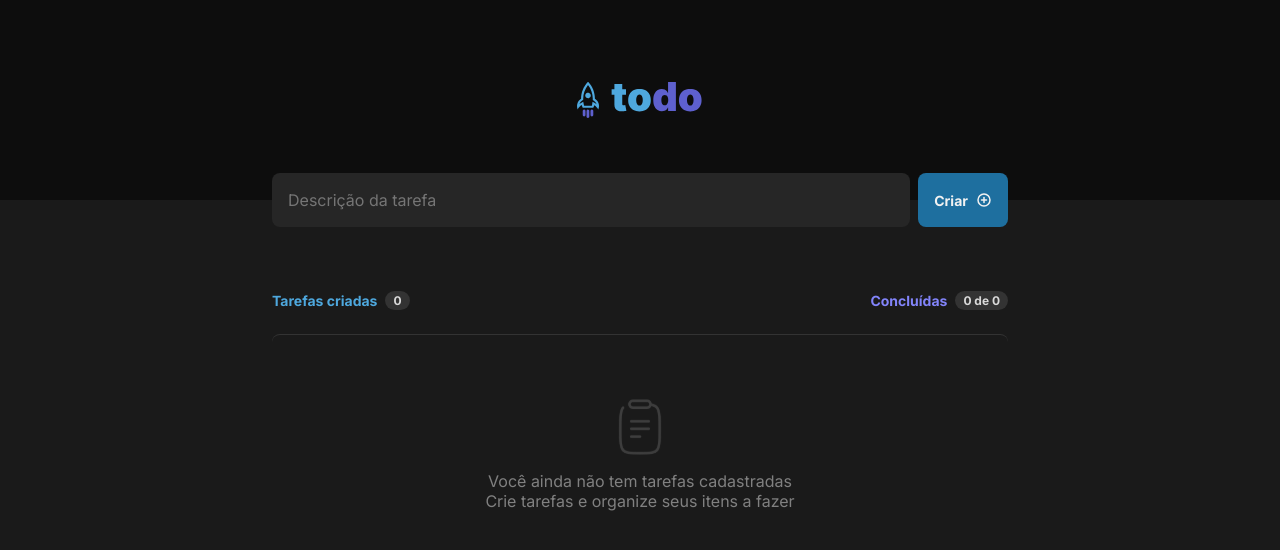
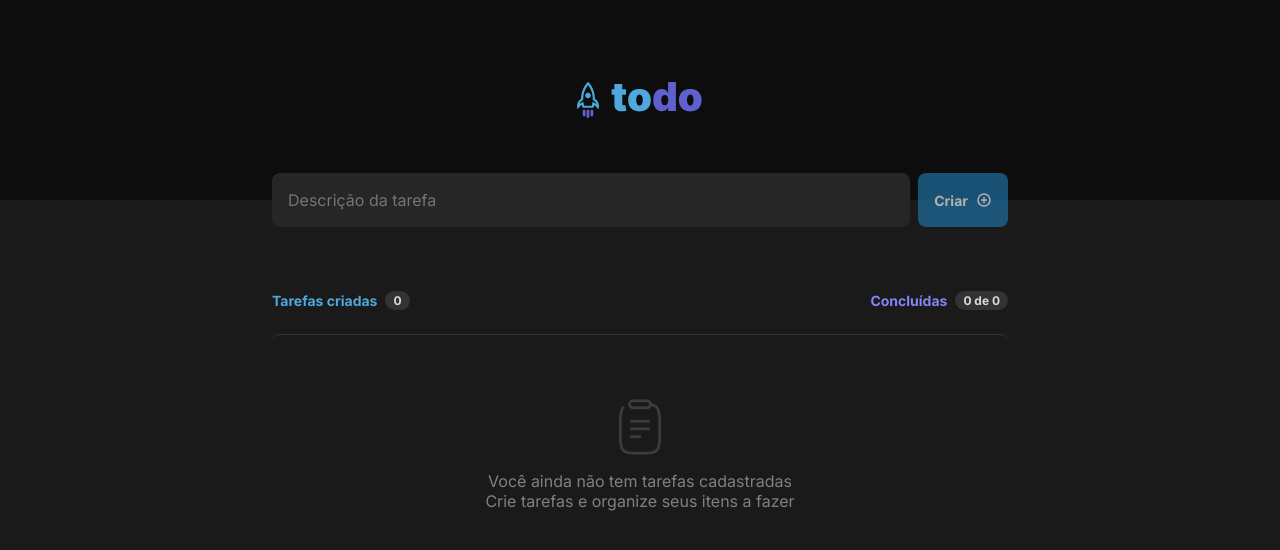
Before and after one commit to joaofreitas91/react-js-to-do-list, a React (Vite) app: page / in a window 1280 px wide. Shown: the top 550 px of the page. Built offline with nearby package versions, Linux system fonts and the light colour scheme.

Commit message:
:recycle: Refactoring to do list component

```diff
--- a/src/components/ToDoList/index.tsx
+++ b/src/components/ToDoList/index.tsx
@@ -1,4 +1,6 @@
-import { ChangeEvent, useEffect, useState } from 'react';
+import {
+  ChangeEvent, FormEvent, useEffect, useState,
+} from 'react';
 
 import { v4 as uuidv4 } from 'uuid';
 
@@ -9,7 +11,7 @@ import { Task } from '../Task';
 
 import {
   ButtonSendTask,
-  ContainerInputTask,
+  FormInputTask,
   HeaderTasks,
   InputTask,
   MainContainer,
@@ -58,7 +60,9 @@ export const TodoList = () => {
     setTaskDescription(value);
   }
 
-  function handleCreateTask() {
+  function handleCreateTask(event: FormEvent) {
+    event.preventDefault();
+
     const uuid = uuidv4();
 
     const newTask = {
@@ -79,17 +83,17 @@ export const TodoList = () => {
 
   return (
     <MainContainer>
-      <ContainerInputTask>
+      <FormInputTask onSubmit={handleCreateTask}>
         <InputTask
           placeholder="Descrição da tarefa"
           onChange={handleTaskTyping}
           value={taskDescription}
         />
-        <ButtonSendTask onClick={handleCreateTask}>
+        <ButtonSendTask type="submit" disabled={taskDescription.length === 0}>
           Criar
           <PlusCircle size={16} weight="bold" />
         </ButtonSendTask>
-      </ContainerInputTask>
+      </FormInputTask>
       <TasksContainer>
         <HeaderTasks>
           <TasksDescription color="blue">Tarefas criadas <TasksCounter>{tasksList.length}</TasksCounter></TasksDescription>
--- a/src/components/ToDoList/styles.ts
+++ b/src/components/ToDoList/styles.ts
@@ -7,7 +7,7 @@ export const MainContainer = styled('div', {
   marginTop: '-1.7rem',
 });
 
-export const ContainerInputTask = styled('div', {
+export const FormInputTask = styled('form', {
   width: '100%',
 
   display: 'flex',
@@ -32,6 +32,8 @@ export const InputTask = styled('input', {
 });
 
 export const ButtonSendTask = styled('button', {
+  cursor: 'pointer',
+
   display: 'flex',
   justifyContent: 'center',
   alignItems: 'center',
@@ -46,6 +48,16 @@ export const ButtonSendTask = styled('button', {
   borderRadius: '8px',
 
   backgroundColor: '$blueDark',
+
+  '&:hover': {
+    backgroundColor: '$blue',
+  },
+
+  '&:disabled': {
+    cursor: 'not-allowed',
+    backgroundColor: '$blueDark',
+    opacity: '0.7',
+  },
 });
 
 export const TasksContainer = styled('div', {
```
